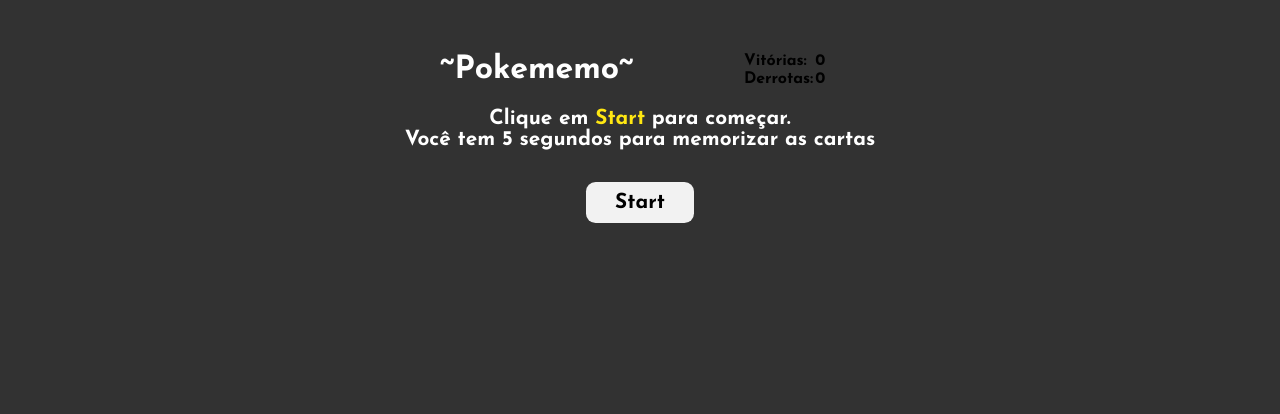
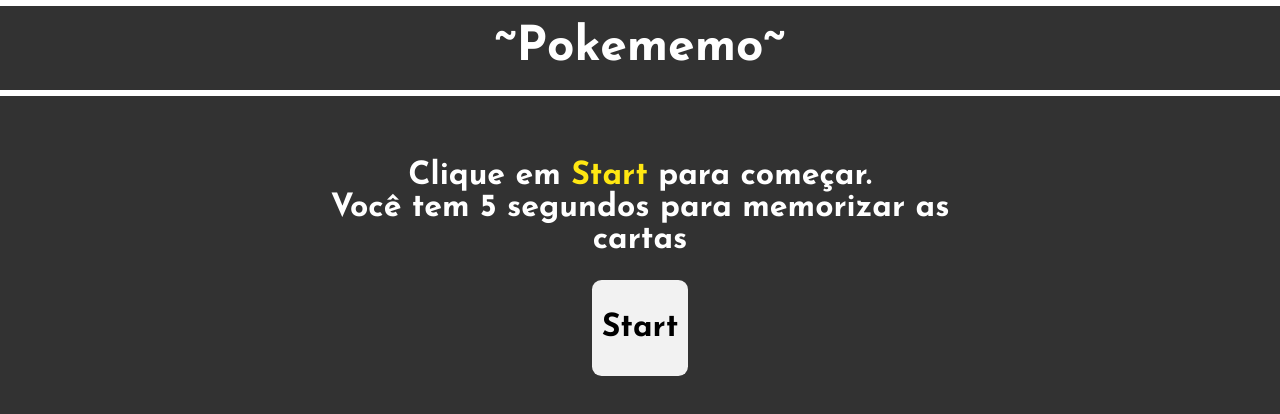
Before and after one commit to adlagomes/pokememo, a React (Vite) app: page / in a window 1280 px wide. Shown: the top 414 px of the page. Built offline with nearby package versions, Linux system fonts and the light colour scheme.

Commit message:
add-effect-flip

```diff
--- a/src/App.css
+++ b/src/App.css
@@ -7,52 +7,80 @@
   display: flex;
   flex-direction: column;
   align-items: center;
-  gap: 1rem;
+  gap: 2rem;
   margin: auto;
-  margin-top: 3rem;
  }
 
- h1 {
+ .header {
+  width: 100vw;
+  height: 6rem;
+  display: flex;
+  flex-direction: row;
+  justify-content: center;
+  align-items: center;
+  background-color: #323232;
+  border-top: .4rem solid #FFF;
+  border-bottom: .4rem solid #FFF;
+  margin-bottom: 2rem;
+}
+
+ .title {
+  font-size: 3em;
   color: #FFF;
  }
 
- h2 {
+ .subtitle {
+  height: 3.5rem;
+ }
+
+ .subtitle h2 {
+  font-size: 2em;
   color: #fff;
  }
 
- h2 span{
+ .subtitle h2 span{
   color: rgb(255, 231, 18);
  }
 
  .question {
-  font-size: 1.8em;
+  font-size: 2em;
  }
 
-.table {
-  width: 25rem;
+.board {
+  width: 41rem;
   display: flex;
+  align-items: center;
+  justify-content: center;
   gap: 1em;
   flex-wrap: wrap;
 }
 
-.header {
-  width: 25rem;
-  display: flex;
-  flex-direction: row;
-  justify-content: space-between;
-  align-items: center;
-}
-
 .score{
-  padding: .2rem .8rem;
-  /* background-color: #f2f2f2; */
+  width: 32rem;
+  background-color: #f2f2f2;
+  font-size: 1.6em;
+  color: #323232;
+  padding: .8rem .8rem;
   border: none;
   border-radius: .6rem;
 }
 
-.score th {
+.score tbody {
+  display: flex;
+  align-items: center;
+  justify-content: space-between;
+}
+
+.score tbody tr {
   display: flex;
   align-items: center;
   justify-content: space-between;
   gap: 1rem;
 }
+.score tbody tr .win {
+  color: rgb(12, 93, 185);
+}
+
+.score tbody tr .lose {
+  color: rgb(151, 5, 17);
+}
--- a/src/App.jsx
+++ b/src/App.jsx
@@ -94,11 +94,11 @@
         <tbody>
           <tr>
             <td>Vitórias:</td>
-            <td>{victory}</td>
+            <td className="win">{victory}</td>
           </tr>
           <tr>
             <td>Derrotas:</td>
-            <td>{defeat}</td>
+            <td className="lose">{defeat}</td>
           </tr>
         </tbody>
       </table>
@@ -130,9 +130,8 @@
     <div className="App">
       <div className="header">
         <h1 className="title">~Pokememo~</h1>
-        <Score />
       </div>
-      <div>
+      <div className="subtitle">
         {board ? (
           <h2>
             Onde está <span>{namePokemon}</span>?
@@ -141,7 +140,7 @@
           message
         )}
       </div>
-      <div className="table">
+      <div className="board">
         {pokeList[8] ? (
           pokeList.map(({ id, name, imagem }) => {
             return (
@@ -158,6 +157,9 @@
           <></>
         )}
       </div>
+      {
+        buttonOnOff ? <Score /> : <></>
+      }
       <Modal msg={closingMessage} visibility={modalOnOff} action={restartApp} />
       <div className="footer">
         <Button
--- a/src/components/Button/style.css
+++ b/src/components/Button/style.css
@@ -1,19 +1,22 @@
 button {
   background-color: #f2f2f2;
-  padding: .6rem 1.8rem;
-  font-size: 1.3em;
+  width: 6rem;
+  height: 6rem;
+  font-size: 2em;
   border-radius: .6rem;
   border: none;
   transition: 200ms;
 }
 
 button:hover {
-  background-color: rgb(255, 231, 18);
+  background-color: #f2f2f2;
+  background-image: url(../../assets/pokeCardBack.svg);
+  border-radius: 50%;
+  color: transparent;
 }
 
 button:active {
-  background-color: #f2f2f2;
-  padding: .5rem 1.7rem;
+  transform: rotateZ(45deg);
 }
 
 #visible {
--- a/src/components/Card/index.jsx
+++ b/src/components/Card/index.jsx
@@ -27,8 +27,8 @@
     >
       <div className={cardContentClassNames.join(" ")}>
         <div className="cardFace frontCard">
-          <img src={props.img} alt={props.name} />
-          <span>{props.name}</span>
+          <img src={props.img} alt={props.name} className="cardImage"/>
+          <span className="cardName">{props.name}</span>
         </div>
         <div className="cardFace backCard" />
       </div>
--- a/src/components/Card/styles.css
+++ b/src/components/Card/styles.css
@@ -1,9 +1,10 @@
 .card {
   position: relative;
-  width: 120px;
-  height: 120px;
+  width: 160px;
+  height: 160px;
   transform-style: preserve-3d;
   transition: transform 600ms ease-in-out;
+  font-size: 1.3em;
 }
 
 .cardFlipped {
@@ -17,6 +18,11 @@
   flex-direction: column;
   border-radius: 1rem;
   cursor: pointer;
+}
+
+.frontCard .cardImage{
+  width: 120px;
+  height: auto;
 }
 
 .cardFace {
--- a/src/components/Statement/style.css
+++ b/src/components/Statement/style.css
@@ -6,7 +6,7 @@
 
 .message h2 {
   color: #fff;
-  font-size: 1.3em;
+  font-size: 2em;
  }
 
  .message h2 span{
--- a/src/components/Timer/style.css
+++ b/src/components/Timer/style.css
@@ -2,14 +2,13 @@
   display: flex;
   align-items: center;
   justify-content: center;
-  width: 2rem;
-  height: 2rem;
-  /* background-color: rgb(209, 9, 9); */
-  border: 1px solid rgb(209, 9, 9);
+  width: 3.5rem;
+  height: 3.5rem;
+  border: 1px solid #f2f2f2;
   border-radius: 50%;
 }
 
 .timer span {
-  font-size: 1.6em;
+  font-size: 2em;
   color: #f2f2f2;
 }
```
